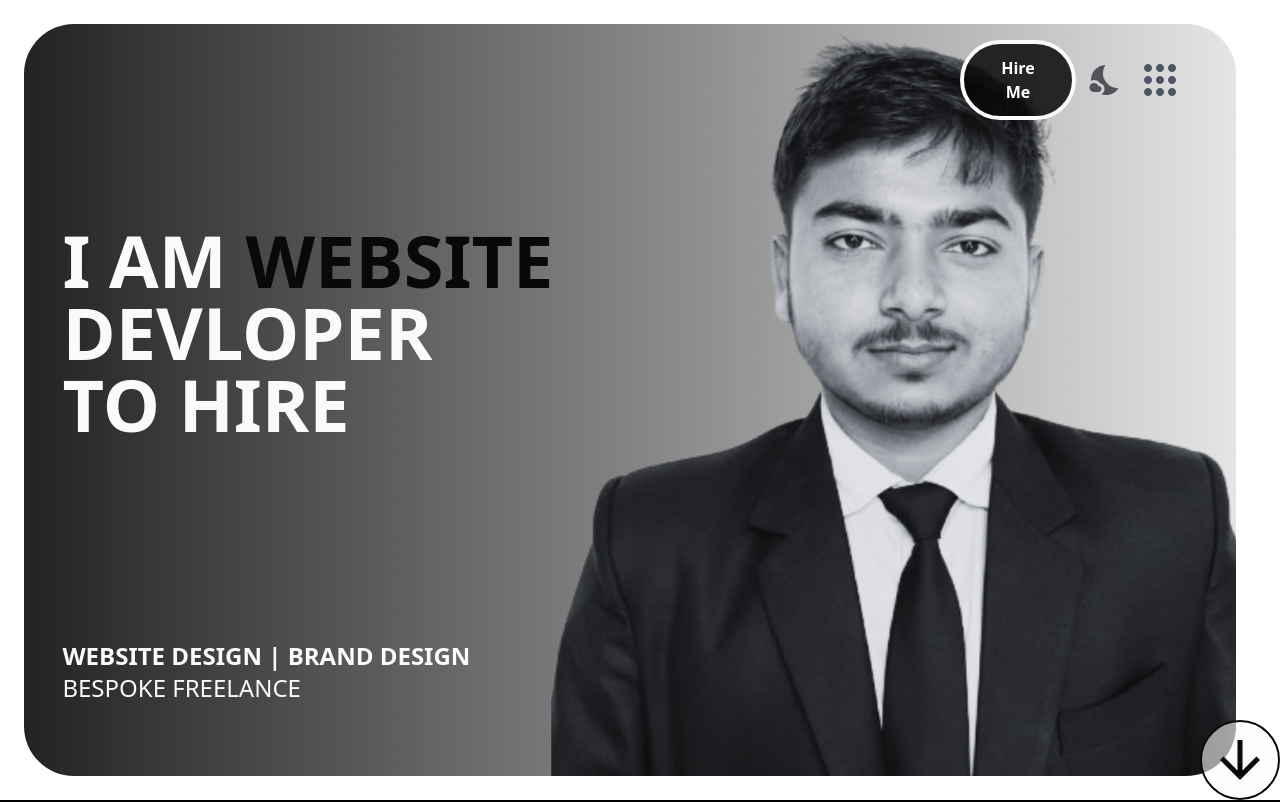
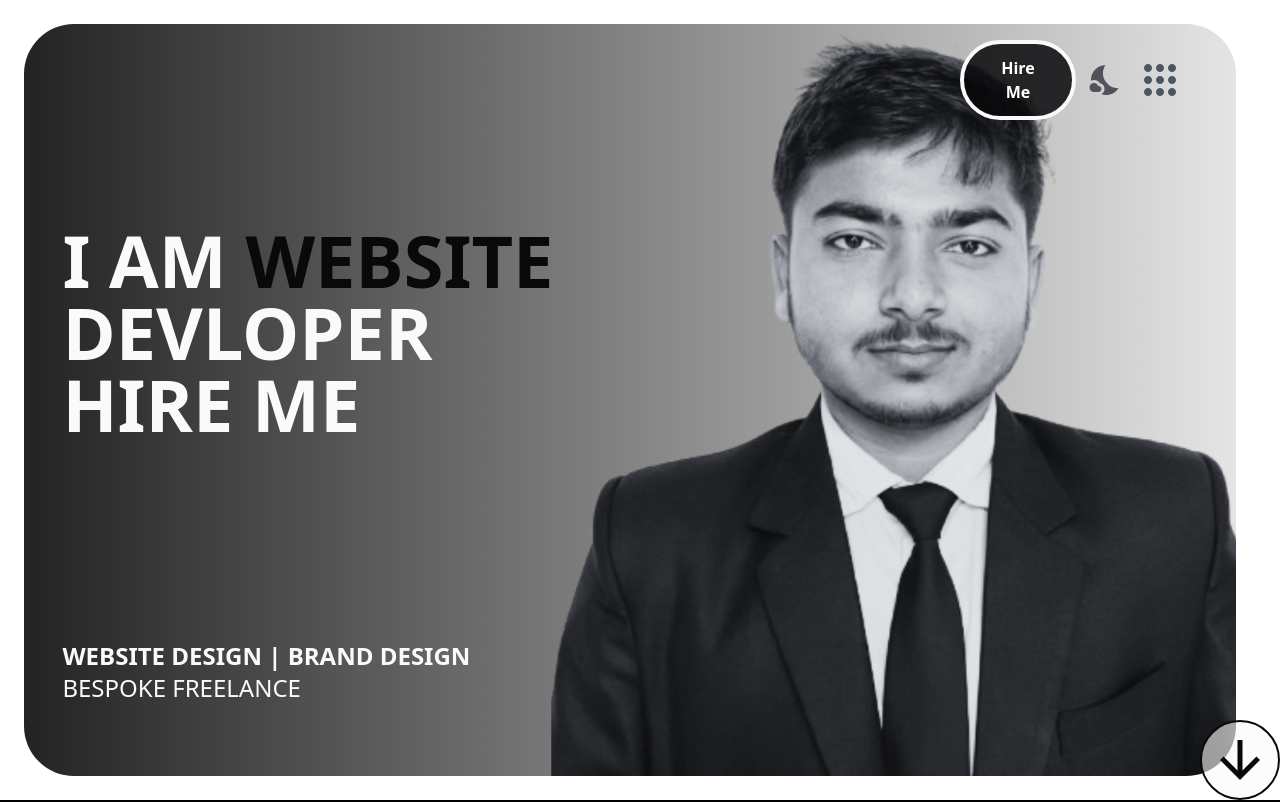
Before and after one commit to Dharamraj82/Dharamraj_Portfolio, a React (Vite) app: page / in a window 1280 px wide. Shown: the top 802 px of the page. Built offline with nearby package versions, Linux system fonts and the light colour scheme; a web font is replaced by a local one.

Commit message:
Update Page1_Text.jsx

```diff
--- a/src/Components/Page1_Text.jsx
+++ b/src/Components/Page1_Text.jsx
@@ -9,7 +9,7 @@ const Page1_Text = () => {
     <div className='w-5/6 text-4xl sm:text-5xl lg:text-7xl sm:pt-[25vh] pt-[15vh] pl-[3vw]  text-zinc-50 uppercase font-bold flex flex-col'>
         <h1>I Am <span className={` ${dark ?'text-zinc-950':'text-[#2600ff]'}`}>Website</span></h1>
         <h1>Devloper</h1>
-        <h1>To Hire</h1>
+        <h1>Hire Me</h1>
     </div>
     </>
   )
```
